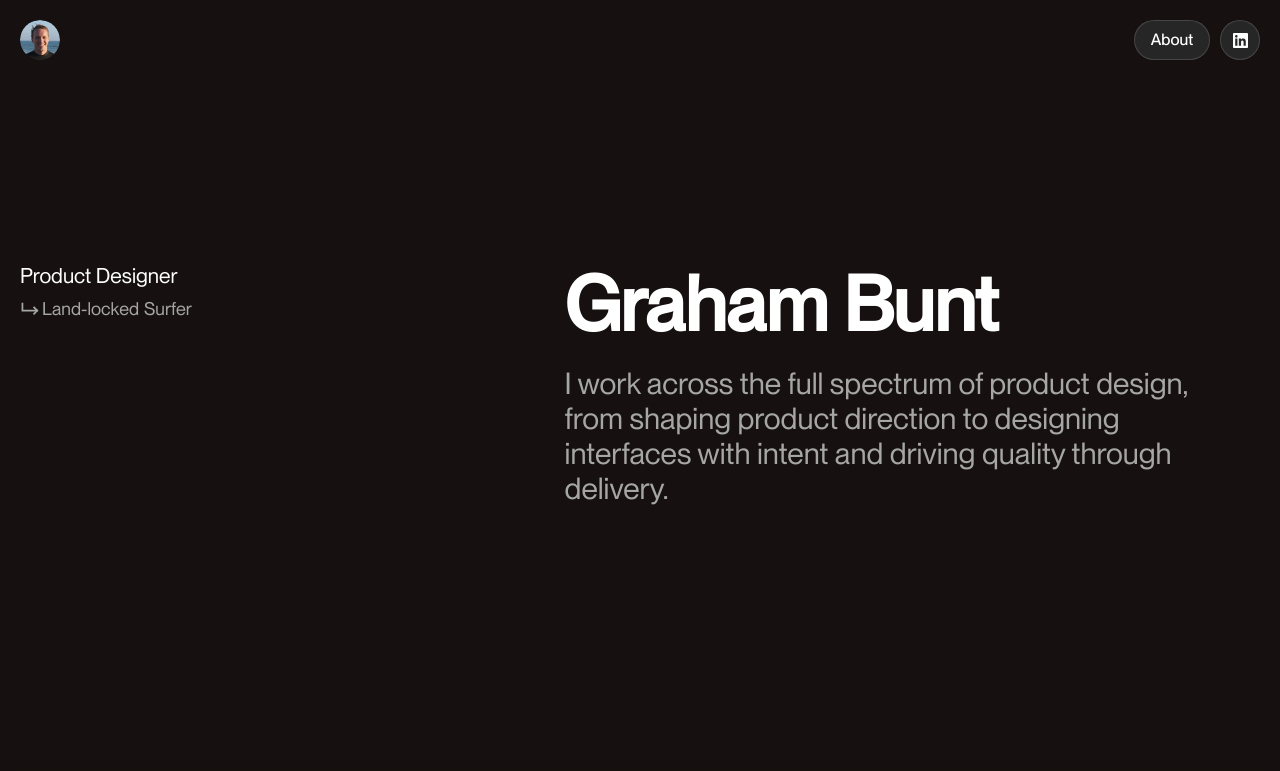
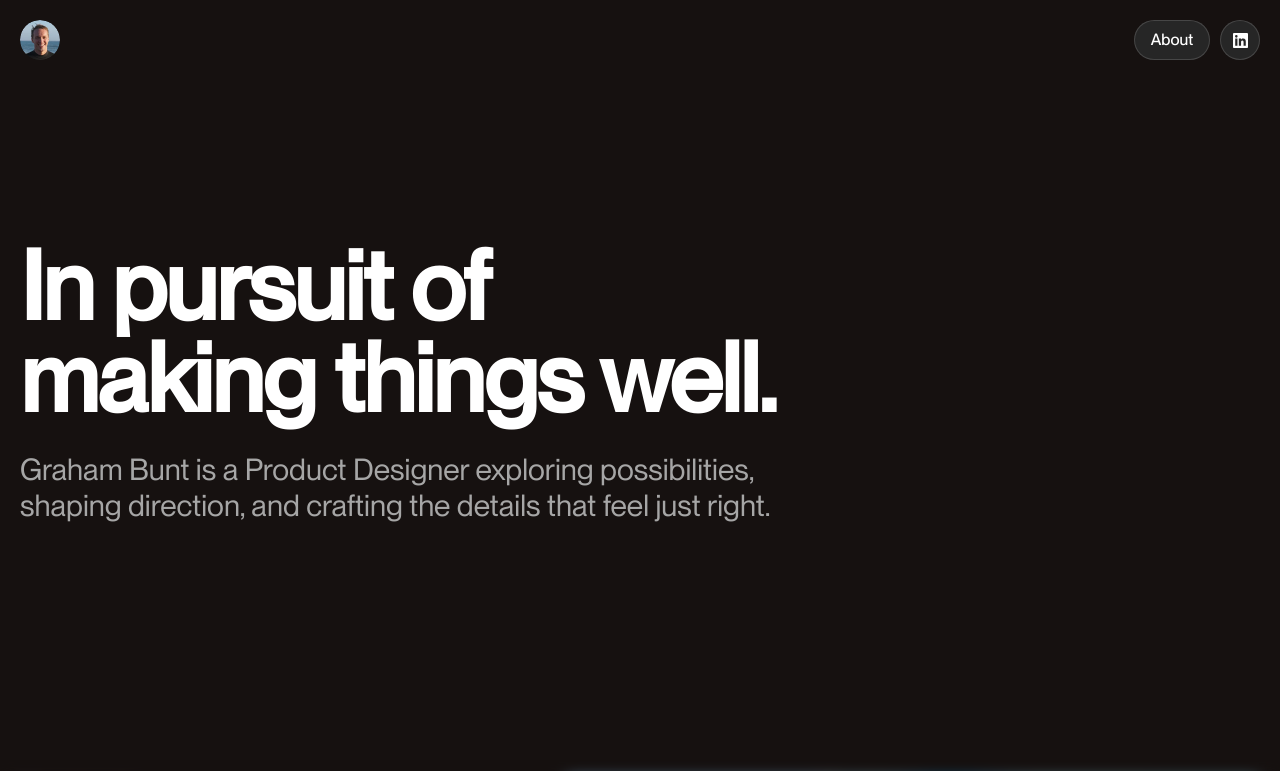
Before and after one commit to GrahamBunt/portfolio, a Next.js app: page / in a window 1280 px wide. Shown: the top 771 px of the page. Built offline with nearby package versions, Linux system fonts and the light colour scheme.

Commit message:
Refine homepage hero and about copy

```diff
--- a/src/app/about/page.tsx
+++ b/src/app/about/page.tsx
@@ -12,6 +12,7 @@ import { preventTextOrphans } from "@/lib/typography";
 const ABOUT_IMAGE =
   "/about-portrait.webp";
 const HOME_EMAIL = "gtbunt@gmail.com";
+const PRACTICE_SEQUENCE = "practice → failure → repetition → competence → style";
 
 function cloneContent() {
   return JSON.parse(JSON.stringify(aboutContent)) as AboutContent;
@@ -243,7 +244,7 @@ export default function AboutPage() {
           <div className="about-bio staged-work-rise" style={bioDelay}>
             <div className="about-copy">
               {draft.bio.map((paragraph, index) => (
-                <p key={index}>
+                <p key={index} className={paragraph.trim() === PRACTICE_SEQUENCE ? "about-practice-sequence" : undefined}>
                   {tuneMode ? (
                     <EditableText
                       value={paragraph}
--- a/src/app/page.tsx
+++ b/src/app/page.tsx
@@ -15,14 +15,8 @@ const homeFeaturedProjects = featuredHomeProjectSlugs
   .filter((project): project is (typeof allWork)[number] => Boolean(project));
 
 const HOME_EMAIL = "gtbunt@gmail.com";
-const HERO_DESCRIPTORS = [
-  "AI Enthusiast",
-  "Girl Dad x2",
-  "Land-locked Surfer",
-  "Salt Lake City, Utah",
-];
-const HERO_DESCRIPTOR_CHAR_STEP_MS = 14;
-const HERO_DESCRIPTOR_SLOT_SECONDS = 2.5;
+const HERO_H1_TRACKING_STORAGE_KEY = "homeHeroH1Tracking";
+const HERO_H1_DEFAULT_TRACKING = -0.014;
 
 function ArrowIcon() {
   return (
@@ -49,46 +43,15 @@ function CheckIcon() {
   );
 }
 
-function ElbowArrowIcon() {
-  return (
-    <svg className="home-hero-descriptor-arrow" viewBox="0 0 28 18" fill="none" aria-hidden="true" focusable="false">
-      <path d="M3 2V11H22" stroke="currentColor" strokeWidth="2.2" strokeLinecap="square" strokeLinejoin="miter" />
-      <path d="M18 7L22 11L18 15" stroke="currentColor" strokeWidth="2.2" strokeLinecap="square" strokeLinejoin="miter" />
-    </svg>
-  );
-}
-
 function getProjectImage(project: (typeof allWork)[number]) {
   return project.homepageImage ?? project.image;
-}
-
-function HeroDescriptorCycle() {
-  return (
-    <span className="home-hero-descriptor-cycle" aria-hidden="true">
-      {HERO_DESCRIPTORS.map((descriptor, wordIndex) => (
-        <span
-          key={descriptor}
-          className="home-hero-descriptor-word"
-          style={{ "--word-delay": `${wordIndex * HERO_DESCRIPTOR_SLOT_SECONDS}s` } as CSSProperties}
-        >
-          {Array.from(descriptor).map((character, characterIndex) => (
-            <span
-              key={`${descriptor}-${characterIndex}`}
-              className={`home-hero-descriptor-char ${character === " " ? "is-space" : ""}`}
-              style={{ "--char-delay": `${characterIndex * HERO_DESCRIPTOR_CHAR_STEP_MS}ms` } as CSSProperties}
-            >
-              {character === " " ? "\u00A0" : character}
-            </span>
-          ))}
-        </span>
-      ))}
-    </span>
-  );
 }
 
 export default function Home() {
   const [fontsReady, setFontsReady] = useState(false);
   const [copiedEmail, setCopiedEmail] = useState(false);
+  const [tuneMode, setTuneMode] = useState(false);
+  const [heroH1Tracking, setHeroH1Tracking] = useState(HERO_H1_DEFAULT_TRACKING);
 
   useEffect(() => {
     if ("scrollRestoration" in history) {
@@ -99,6 +62,23 @@ export default function Home() {
     document.fonts.ready
       .then(() => new Promise((r) => setTimeout(r, 140)))
       .then(() => setFontsReady(true));
+
+    const tuneModeTimer = window.setTimeout(() => {
+      setTuneMode(
+        process.env.NODE_ENV === "development" &&
+          new URLSearchParams(window.location.search).get("tune") === "1",
+      );
+
+      const storedTracking = window.localStorage.getItem(HERO_H1_TRACKING_STORAGE_KEY);
+      if (storedTracking) {
+        const parsedTracking = Number(storedTracking);
+        if (Number.isFinite(parsedTracking)) {
+          setHeroH1Tracking(parsedTracking);
+        }
+      }
+    }, 0);
+
+    return () => window.clearTimeout(tuneModeTimer);
   }, []);
 
   useEffect(() => {
@@ -128,36 +108,49 @@ export default function Home() {
     setCopiedEmail(true);
   };
 
+  const updateHeroH1Tracking = (value: number) => {
+    setHeroH1Tracking(value);
+    window.localStorage.setItem(HERO_H1_TRACKING_STORAGE_KEY, String(value));
+  };
+
   return (
     <main className={`home-page min-h-screen text-white ${fontsReady ? "sequence-ready" : ""}`}>
       <div className="home-page-shell">
         <SiteNav />
+
+        {tuneMode ? (
+          <div className="tune-panel home-hero-tune-panel font-sans-preview" role="region" aria-label="Hero tuning controls">
+            <label>
+              <span>H1 tracking</span>
+              <input
+                type="range"
+                min="-0.08"
+                max="0.02"
+                step="0.001"
+                value={heroH1Tracking}
+                onChange={(event) => updateHeroH1Tracking(Number(event.currentTarget.value))}
+              />
+              <span>{heroH1Tracking.toFixed(3)}em</span>
+            </label>
+          </div>
+        ) : null}
 
         <section
           data-section="intro"
           className="home-hero-v2"
           aria-labelledby="home-identity-title"
         >
-          <p
-            className={`home-hero-meta ${fontsReady ? "animate-reveal" : "opacity-0"}`}
-            aria-label={`Product Designer, ${HERO_DESCRIPTORS.join(", ")}`}
-          >
-            <span className="home-hero-meta-fixed">Product Designer</span>
-            <span className="home-hero-descriptor-support">
-              <ElbowArrowIcon />
-              <HeroDescriptorCycle />
-            </span>
-          </p>
           <h1
             id="home-identity-title"
             className={`home-hero-name ${fontsReady ? "animate-reveal" : "opacity-0"}`}
+            style={{ "--home-hero-h1-tracking": `${heroH1Tracking}em` } as CSSProperties}
           >
-            Graham Bunt
+            In pursuit of making things well.
           </h1>
           <p
             className={`home-hero-value ${fontsReady ? "animate-reveal" : "opacity-0"}`}
           >
-            I work across the full spectrum of product design, from shaping product direction to designing interfaces with intent and driving quality through delivery.
+            Graham Bunt is a Product Designer exploring possibilities, shaping direction, and crafting the details that feel just right.
           </p>
         </section>
 
--- a/src/content/about.ts
+++ b/src/content/about.ts
@@ -24,13 +24,15 @@ export type AboutContent = {
 export const aboutContent: AboutContent = {
   hero: {
     titleItalic: "",
-    titleRest: "I'm Graham.",
+    titleRest: "Making things well takes practice.",
     description: "",
   },
   bio: [
-    "I’ve spent the last several years working on products where the path forward wasn’t always obvious. My work has spanned new products, major redesigns, platform integrations, and evolving existing products as customer and business needs change. Along the way, I’ve learned to think beyond the interface and consider the broader systems, teams, and business behind the product.",
-    "I’m comfortable moving between the big picture and the little details. I like inspiring people around a clear direction, working closely with product and engineering, and getting deep into the craft to make experiences feel intuitive, thoughtful, and visually refined.",
-    "Outside of work, my wife and I are raising two daughters and wrangling two golden retrievers. I spend the rest of my time exercising, mountain biking, and snowboarding. I'm also a land-locked surfer, so every summer we try to spend some time on the Jersey Shore—where I grew up and where I still love to surf.",
+    "I’ve always been drawn to things that take practice. As a kid, it started with skateboarding, then surfing and freestyle skiing, and eventually cooking in a Michelin-starred kitchen in New York. They’re all different, but the part I love is the same: you try something, get it wrong, try again, slowly get better, and eventually bring your own style to it.",
+    "practice → failure → repetition → competence → style",
+    "Design feels a lot like that to me. Most ideas aren’t the right idea. You have to explore, pull on different threads, change your mind, and sometimes go too far before knowing when to pull something back. Eventually you find a direction that keeps going. Then it becomes about staying with it until everything feels just right—reaching a place where you’re proud of the work and maybe even pushed the bar a little higher. And when it finally reaches someone else, hopefully they feel the care and intention that went into it.",
+    "I’ve also come to appreciate the people you make things with. I like working elbow to elbow with a team, throwing ideas around, challenging each other, and shaping something none of us would have arrived at alone. Digital products evolve, but the relationships and memories you build along the way tend to stick. That matters a lot to me, and I try to be the kind of teammate people genuinely enjoy making things with.",
+    "When I’m not making things, most of my time goes to my family. My wife and I are raising two daughters and wrangling two golden retrievers. I spend whatever’s left exercising, mountain biking, and snowboarding. I’m also a land-locked surfer, so every summer we try to spend some time on the Jersey Shore—where I grew up and still my favorite place to surf.",
   ],
   social: [],
   contact: {
```
Also changed, not shown: src/app/globals.css.
